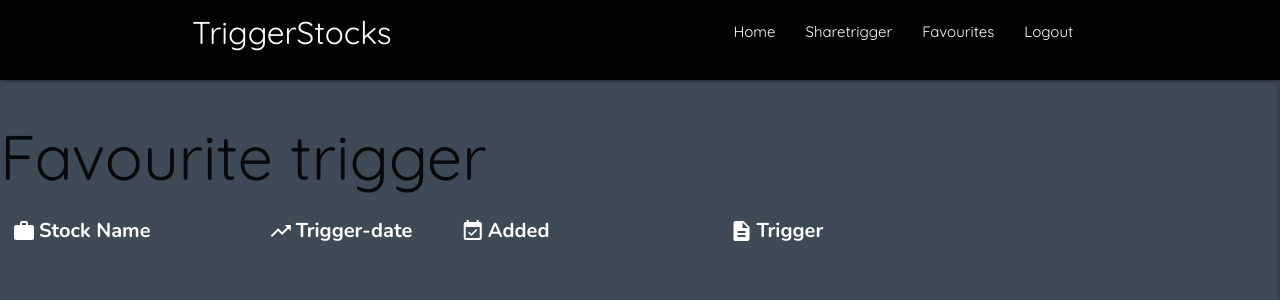
After one commit to AntonEi/TriggerStocks, a Django app: page /favourites/ in a window 1280 px wide. The commit adds this page. Shown: the top 300 px of the page. Run offline with Django 4.2, Linux system fonts and the light colour scheme; the visitor is signed in with stand-in values (Sample User, id 1); data that the repository does not hold is empty; some libraries are stand-ins or nearby versions.

Commit message:
Add favorites.html

```diff
--- a/stocktriggers/urls.py
+++ b/stocktriggers/urls.py
@@ -17,13 +17,10 @@ Including another URLconf
 from django.contrib import admin
 from django.urls import path, include
 
-
-
-
 urlpatterns = [
     path("accounts/", include("allauth.urls")),
     path('admin/', admin.site.urls),
     path('summernote/', include('django_summernote.urls')),
-    path("", include("triggerlist.urls"), name="triggerlist-urls"),
     path("sharetrigger/", include("sharetrigger.urls"), name="sharetrigger-urls"),
+    path("", include("triggerlist.urls")),  # Assuming triggerlist is your main app
 ]
--- a/templates/base.html
+++ b/templates/base.html
@@ -47,10 +47,13 @@
                           {% if request.path == sharetrigger %}active{%endif%}"
                           aria-current="page"
                           href="{% url 'sharetrigger' %}"
-                          >About</a
-                        >
-                      </li>
+                          >Sharetrigger</a>
+                    </li>
                     {% if user.is_authenticated %}
+
+                    <li class="{% if request.path == '/favourites/' %}active{% endif %}">
+                        <a href="{% url 'favourite_list' %}" id="favorites-link">Favourites</a>
+                    </li>
                     <li class="nav-item">
                         <a class="nav-link {% if request.path == logout_url %}active{% endif %}" aria-current="page"
                             href="{% url 'account_logout' %}">Logout</a>
--- a/triggerlist/models.py
+++ b/triggerlist/models.py
@@ -30,6 +30,8 @@ class Trigger(models.Model):
     website_link = models.CharField(max_length=200,)
     pr_link = models.CharField(max_length=200)
     created_on = models.DateTimeField(auto_now_add=True)
+    favourites = models.ManyToManyField(
+        User, related_name='favourite', default=None, blank=True)
 
     class Meta:
         ordering = ["-created_on"]
--- /dev/null
+++ b/triggerlist/templates/triggerlist/favourites.html
@@ -0,0 +1,78 @@
+{% extends "base.html" %}
+{% load static %}
+{% load crispy_forms_tags %}
+
+{% block content %}
+
+<h1>Favourite trigger</h1>
+
+<!-- Trigger Information Header -->
+<div class="container-list">
+    <div class="trigger-info">
+      <!-- First Column -->
+      <span class="order order-left"><i class="material-icons icon-style">work</i>Stock Name</span>
+      <!-- Second Column -->
+      <span class="order"><i class="material-icons icon-style">trending_up</i>Trigger-date</span>
+      <!-- Third Column -->
+      <span class="order hidden-on-small-screen"><i class="material-icons icon-style">event_available</i>Added</span>
+      <!-- Fourth Column -->
+      <span class="order"><i class="material-icons icon-style">description</i>Trigger</span>
+    </div>
+  </div>
+  <!-- List of Triggers -->
+  <div class="container-list">
+    <ul class="collapsible expandable">
+      {% for trigger in new %}
+      <!-- List Item -->
+      <li>
+        <!-- Collapsible Header -->
+        <div class="collapsible-header list-bg">
+          <!-- Trigger Information -->
+          <div class="trigger-info">
+            <!-- Stock Name -->
+            <span class="trigger-span">{{ trigger.stock_name }}</span>
+            <!-- Trigger Date -->
+            <span class="trigger-span">{{ trigger.get_trigger_date_display }}</span>
+            <!-- Added Date -->
+            <span class="trigger-span hidden-on-small-screen">{{ trigger.created_on.date }}</span>
+            <!-- Trigger Headline -->
+            <span class="trigger-span">{{ trigger.trigger_headline }}</span>
+          </div>
+          <div><a href="{% url 'favourite_add' trigger.id %}"></a>Remove</div>
+        </div>
+        <div class="collapsible-body">
+          <div class="info-grid">
+            <div class="infotext-grid">
+              <div class="text-padding">
+                <h5 class="summary-header">Summary of the trigger:</h5>
+                <!-- Trigger Summary -->
+                <span class="summary-text">{{ trigger.summary |safe }}</span>
+                <!-- Modal Trigger -->
+                <a href="{% url 'trigger_detail' slug=trigger.slug %}" class="post-link">Comment</a>
+              </div>
+            </div>
+            <!-- Button Grid -->
+            <div class="button-grid">
+              <!-- Padding Div -->
+              <div class="padding-div">
+                <!-- Button to Source -->
+                <a href="{{ trigger.pr_link }}" target="_blank" id="info-button" class="waves-effect waves-light btn"><i
+                    class="material-icons ">work</i>to the source</a>
+                <!-- Button to Company -->
+                <a href="{{ trigger.website_link }}" target="_blank" id="company-button"
+                  class="waves-effect waves-light btn info-button"><i class="material-icons ">event_available</i>to the
+                  company</a>
+              </div>
+            </div>
+          </div>
+        </div>
+      </li>
+      {% endfor %}
+    </ul>
+  </div>
+
+{% endblock %}
+
+{% block extras %}
+<script src="{% static 'js/comments.js' %}"></script>
+{% endblock %}
--- a/triggerlist/templates/triggerlist/trigger_detail.html
+++ b/triggerlist/templates/triggerlist/trigger_detail.html
@@ -9,6 +9,7 @@
     <div class="row">
         <div class="col">
             <h1>{{ trigger.stock_name }}</h1>
+            <a href="{% url 'favourite_add' trigger.id %}" class="btn btn-outline-primary">Add to Favourites</a>
             <p><strong>Created On:</strong> {{ trigger.created_on }}</p>
         </div>
     </div>
--- a/triggerlist/urls.py
+++ b/triggerlist/urls.py
@@ -3,9 +3,10 @@ from django.urls import path, include
 
 urlpatterns = [
     path('', views.TriggerList.as_view(), name='home'),
+    path('favourites/', views.favourite_list, name='favourite_list'),
+    path('fav/<trigger_id>/', views.favourite_add, name='favourite_add'),
     path('<slug:slug>/', views.trigger_detail, name='trigger_detail'),
-    path('<slug:slug>/edit_comment/<int:comment_id>/',
-         views.comment_edit, name='comment_edit'),
-    path('<slug:slug>/delete_comment/<int:comment_id>',
-         views.comment_delete, name='comment_delete'),
+    path('<slug:slug>/edit_comment/<int:comment_id>/', views.comment_edit, name='comment_edit'),
+    path('<slug:slug>/delete_comment/<int:comment_id>/', views.comment_delete, name='comment_delete'),
+    # Remove the inclusion of sharetrigger.urls from here
 ]
--- a/triggerlist/views.py
+++ b/triggerlist/views.py
@@ -4,9 +4,29 @@ from .models import Trigger, Comment
 from .forms import CommentForm
 from django.contrib import messages
 from django.http import HttpResponseRedirect
+from django.contrib.auth.decorators import login_required
 # Create your views here.
 
+@ login_required
+def favourite_list(request):
+    new = Trigger.objects.filter(favourites=request.user)
+    return render(
+        request,
+        "triggerlist/favourites.html",
+        {"new": new},
+    )
 
+
+
+
+@ login_required
+def favourite_add(request, trigger_id):
+    trigger = get_object_or_404(Trigger, slug=trigger_id)
+    if trigger.favourites.filter(id=request.user.d).exists():
+        trigger.favourites.remove(request.user)
+    else:
+        trigger.favourites.add(request.user)
+    return HttpResponseRedirect(request.META['HTTP_REFERER'])
 
 
 class TriggerList(generic.ListView):
```
Also changed, not shown: sharetrigger/views.py (+3 -5 lines), triggerlist/migrations/0003_trigger_favourites.py (added).
